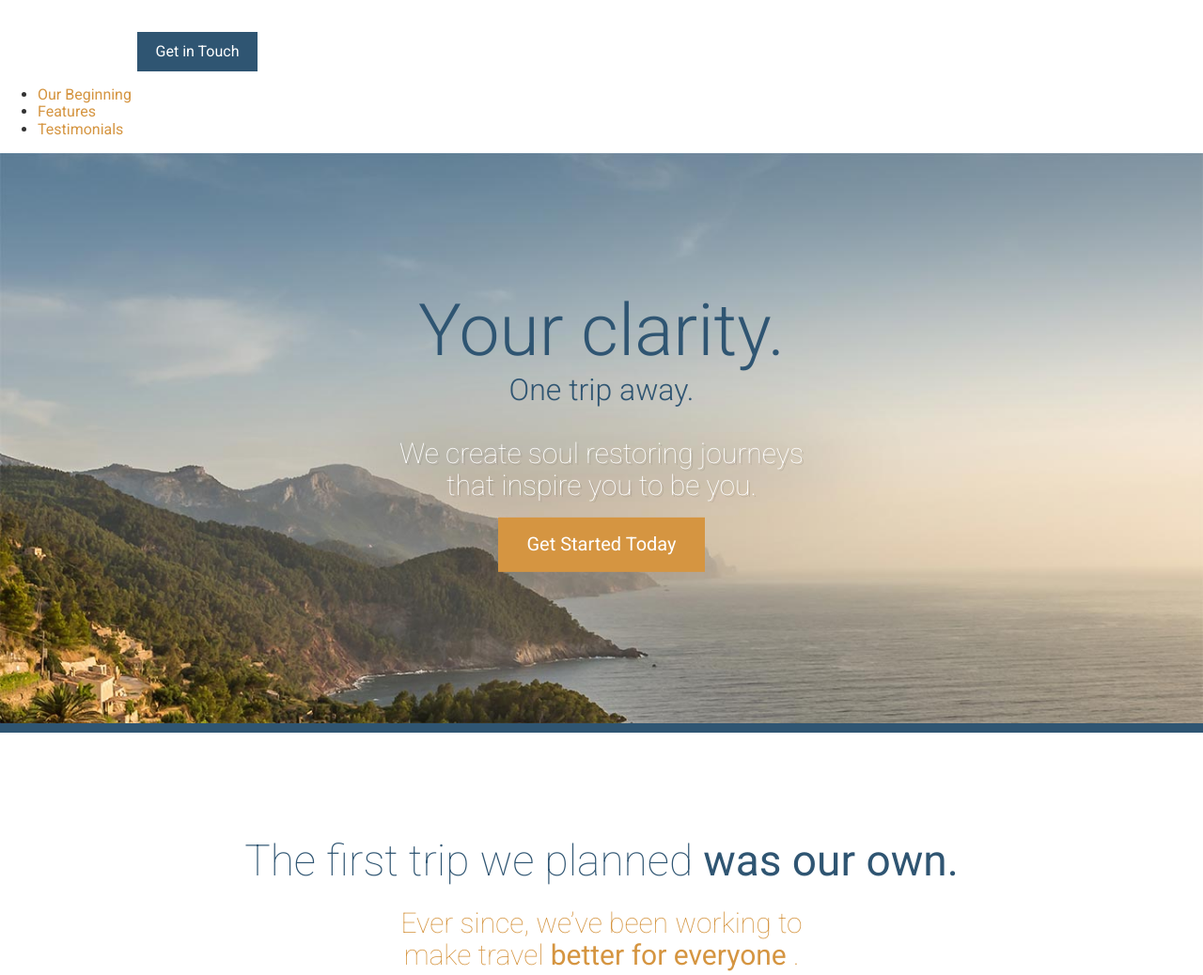
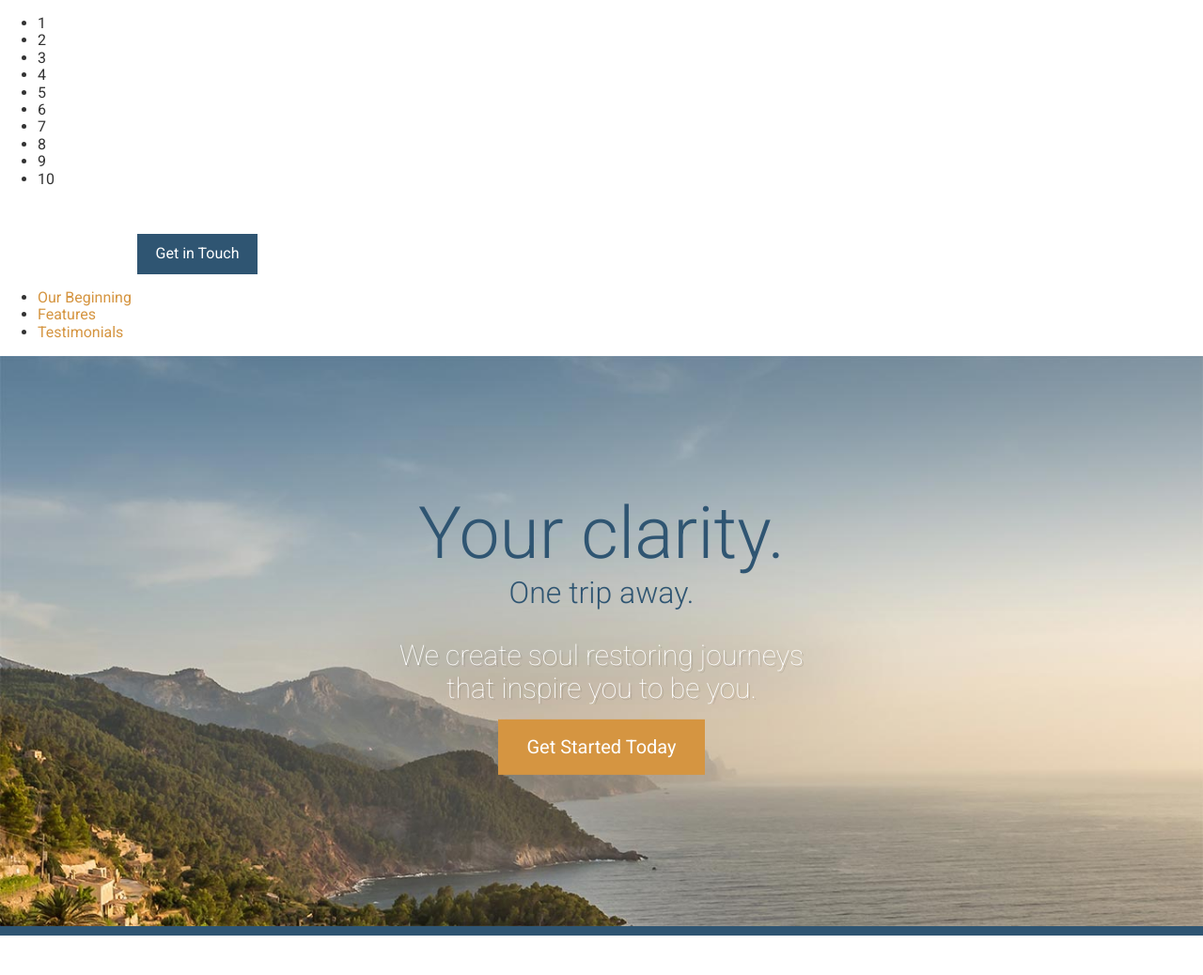
Before and after one commit to Mrfoxc121/Travel-site, a website: page app/index.html in a window 1280 px wide. Shown: the top 1038 px of the page at 94% size. Drawn offline with Linux system fonts and the light colour scheme.

Commit message:
counteed to ten

```diff
--- a/app/index.html
+++ b/app/index.html
@@ -10,6 +10,18 @@
 </head>
 
 <body>
+    <ul>
+        <li>1</li>
+        <li>2</li>
+        <li>3</li>
+        <li>4</li>
+        <li>5</li>
+        <li>6</li>
+        <li>7</li>
+        <li>8</li>
+        <li>9</li>
+        <li>10</li>
+    </ul>
     <header>
         <img src="assets/images/icons/clear-view-escapes.svg">
         <a class="btn" href="#">Get in Touch</a>
@@ -59,11 +71,13 @@
                 <div class="row__medium-8 row__8-medium--smaller">
                     <div class="generic-content-container">
                         <h2 class="headline headline--no-t-margin">Here&rsquo;s how we got started&hellip;</h2>
-                            <p>Lorem ipsum dolor sit amet, consectetur adipisicing elit, sed do eiusmod tempor incididunt ut labore et dolore magna aliqua. Ut enim ad minim veniam, <a href="#">quis nostrud exercitation</a> ullamco laboris nisi ut aliquip ex ea commodo consequat.
-                                Duis aute irure dolor in reprehenderit in voluptate velit esse cillum dolore eu fugiat nulla pariatur. Excepteur sint occaecat cupidatat non proident, sunt in culpa qui officia deserunt mollit anim id est laborum.</p>
-                            <p>Duis aute irure dolor in <strong>reprehenderit in</strong> voluptate velit esse cillum dolore eu fugiat nulla pariatur. Excepteur sint occaecat cupidatat non proident, sunt in culpa qui officia deserunt mollit anim id est laborum. Lorem ipsum
-                                dolor sit amet, consectetur adipisicing elit, sed do eiusmod tempor incididunt ut labore et dolore magna aliqua.</p>
-                            <p>Duis aute irure dolor in reprehenderit in voluptate velit esse cillum dolore eu fugiat nulla pariatur. Excepteur sint occaecat cupidatat non proident, sunt in culpa qui officia deserunt mollit anim id est laborum velit esse cillum <strong>dolore eu fugiat.</strong></p>
+                        <p>Lorem ipsum dolor sit amet, consectetur adipisicing elit, sed do eiusmod tempor incididunt ut labore et dolore magna aliqua. Ut enim ad minim veniam, <a href="#">quis nostrud exercitation</a> ullamco laboris nisi ut aliquip ex
+                            ea commodo consequat. Duis aute irure dolor in reprehenderit in voluptate velit esse cillum dolore eu fugiat nulla pariatur. Excepteur sint occaecat cupidatat non proident, sunt in culpa qui officia deserunt mollit anim id
+                            est laborum.</p>
+                        <p>Duis aute irure dolor in <strong>reprehenderit in</strong> voluptate velit esse cillum dolore eu fugiat nulla pariatur. Excepteur sint occaecat cupidatat non proident, sunt in culpa qui officia deserunt mollit anim id est laborum.
+                            Lorem ipsum dolor sit amet, consectetur adipisicing elit, sed do eiusmod tempor incididunt ut labore et dolore magna aliqua.</p>
+                        <p>Duis aute irure dolor in reprehenderit in voluptate velit esse cillum dolore eu fugiat nulla pariatur. Excepteur sint occaecat cupidatat non proident, sunt in culpa qui officia deserunt mollit anim id est laborum velit esse cillum
+                            <strong>dolore eu fugiat.</strong></p>
                     </div>
 
                 </div>
```
Lines whose indentation alone changed are shown as unchanged.
